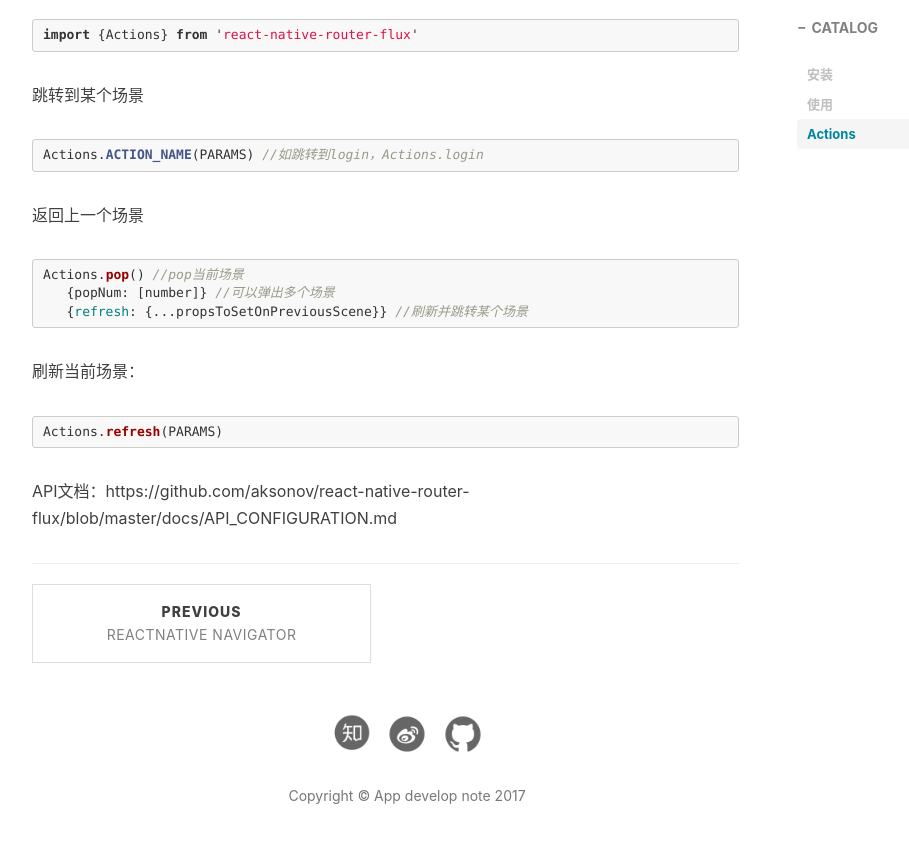
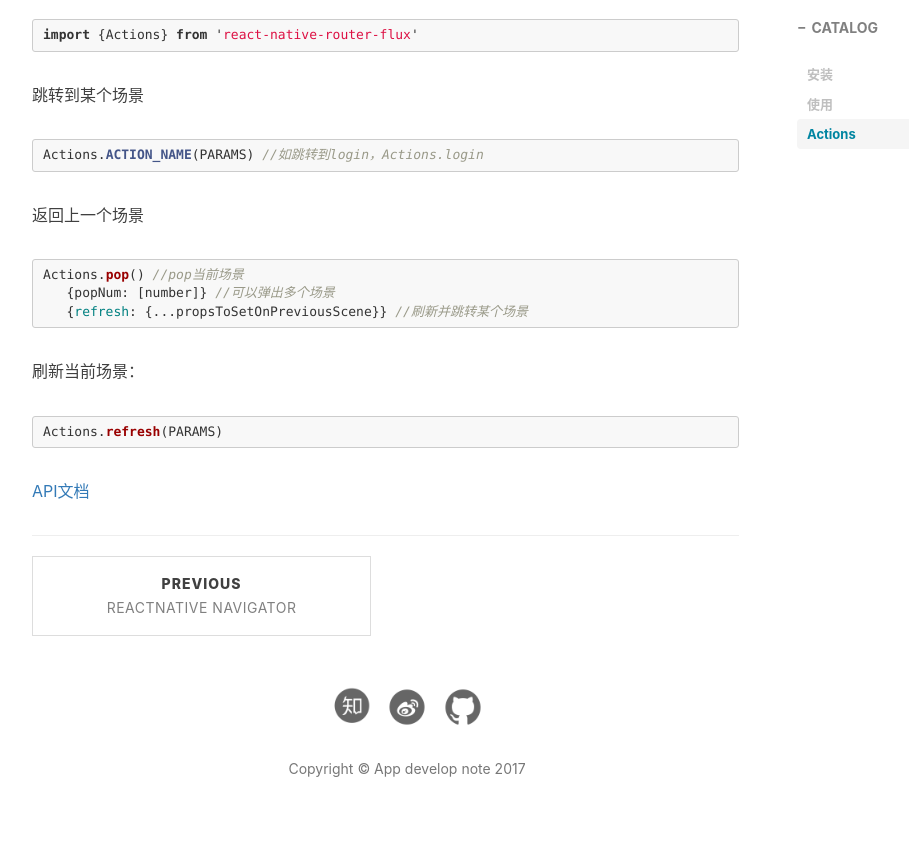
Before and after one commit to StevenDXC/Blog, a Jekyll site: the page built from _posts/2016-09-19-ReactNative_flux.md, in a window 1280 px wide and 900 px high, scrolled down 1678 px. Shown: the top 843 px of the window, without its empty margins (233-1142 px from the left). Built offline with Jekyll 4.4.1, drawn with Linux system fonts in a browser that asks for light colours; nearby versions of some CDN libraries; Markdown is read by kramdown in place of the engine named in the settings; comment, search, counter and statistics services are not loaded.

Commit message:
Update 2016-09-19-ReactNative_flux.md

````diff
--- a/_posts/2016-09-19-ReactNative_flux.md
+++ b/_posts/2016-09-19-ReactNative_flux.md
@@ -87,4 +87,5 @@
 Actions.refresh(PARAMS)
 ```
 
-API文档：https://github.com/aksonov/react-native-router-flux/blob/master/docs/API_CONFIGURATION.md
+
+[API文档](https://github.com/aksonov/react-native-router-flux/blob/master/docs/API_CONFIGURATION.md)
````
